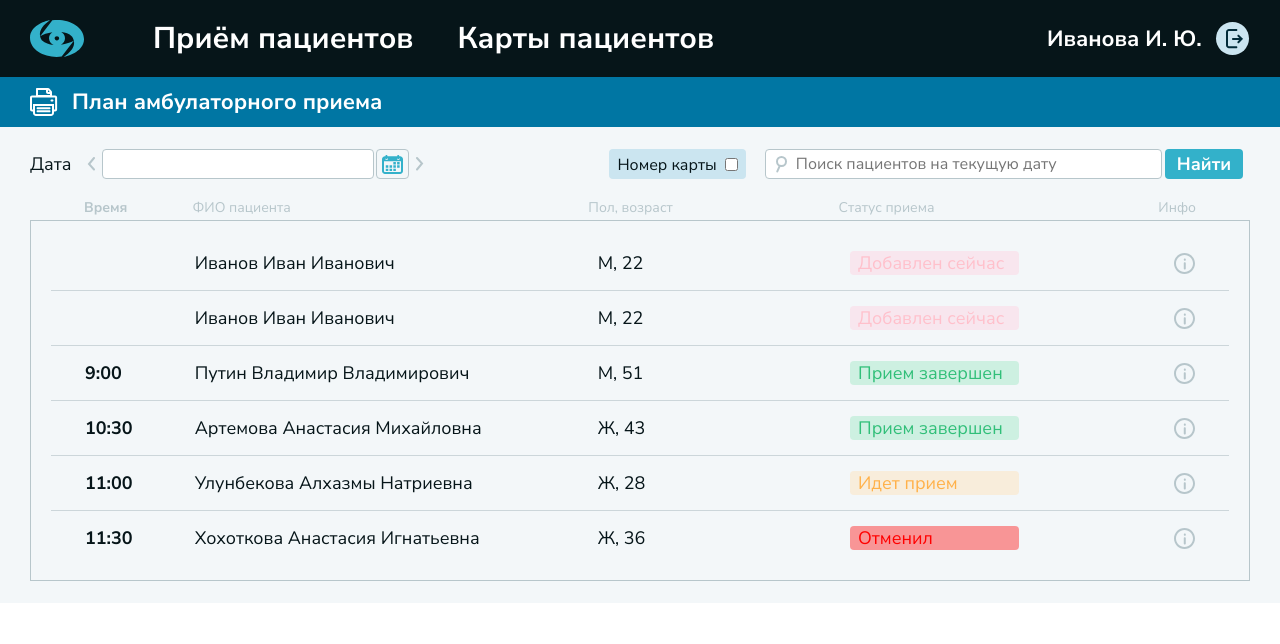
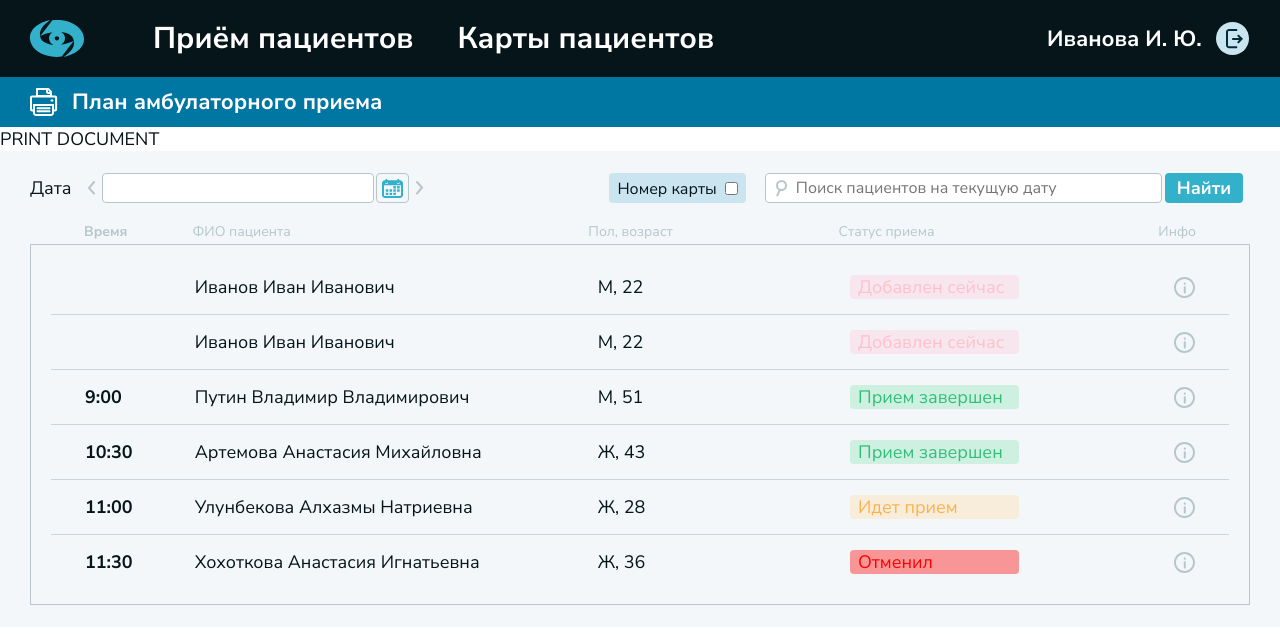
Before and after one commit to DenisVorop/crm, a React (Create React App) app: page / in a window 1280 px wide. Shown: the top 644 px of the page. Built offline with nearby package versions, Linux system fonts and the light colour scheme; data requests are answered from the project's data file.

Commit message:
npm i react-to-print and add print

```diff
--- a/package.json
+++ b/package.json
@@ -14,6 +14,7 @@
     "react-redux": "^7.2.6",
     "react-router-dom": "^6.2.2",
     "react-scripts": "5.0.0",
+    "react-to-print": "^2.14.4",
     "redux": "^4.1.2",
     "redux-devtools-extension": "^2.13.9",
     "redux-thunk": "^2.4.1",
--- a/src/App.js
+++ b/src/App.js
@@ -1,5 +1,6 @@
 import Header from "./Components/Header/Header.jsx";
-import MainPage from "./Components/MainPage/MainPage.jsx";
+import Print from "./Print.jsx";
+// import MainPage from "./Components/MainPage/MainPage.jsx";
 
 //========================================================================================================================================================
 
@@ -7,7 +8,8 @@ function App() {
   return (
     <div className="wrapper">
       <Header />
-      <MainPage />
+      {/* <MainPage /> */}
+      <Print />
     </div>
   );
 }
--- a/src/Components/MainPage/PatientRecord/AllRecords.jsx
+++ b/src/Components/MainPage/PatientRecord/AllRecords.jsx
@@ -5,6 +5,7 @@ import '../PatientRecord/patientRecord.scss'
 //========================================================================================================================================================
 
 const AllRecords = () => {
+
     return (
         <>
             <div className="records__row">
--- /dev/null
+++ b/src/Print.jsx
@@ -0,0 +1,27 @@
+import MainPage from "./Components/MainPage/MainPage";
+import React, { Component } from 'react'
+import ReactToPrint from "react-to-print";
+
+class Print extends Component {
+    render() {
+        return (
+            <div>
+                <ReactToPrint
+trigger={()=>{
+return <button>PRINT DOCUMENT</button>
+}}
+content={()=>this.componentRef}
+documentTitle='new document'
+pageStyle='print'
+
+
+                />
+                <div ref={el=>(this.componentRef=el)}>
+                <MainPage />
+                </div>
+            </div>
+        )
+    }
+}
+
+export default Print
```
Also changed, not shown: 1 other file (tests, documents, lock files or other folders).
